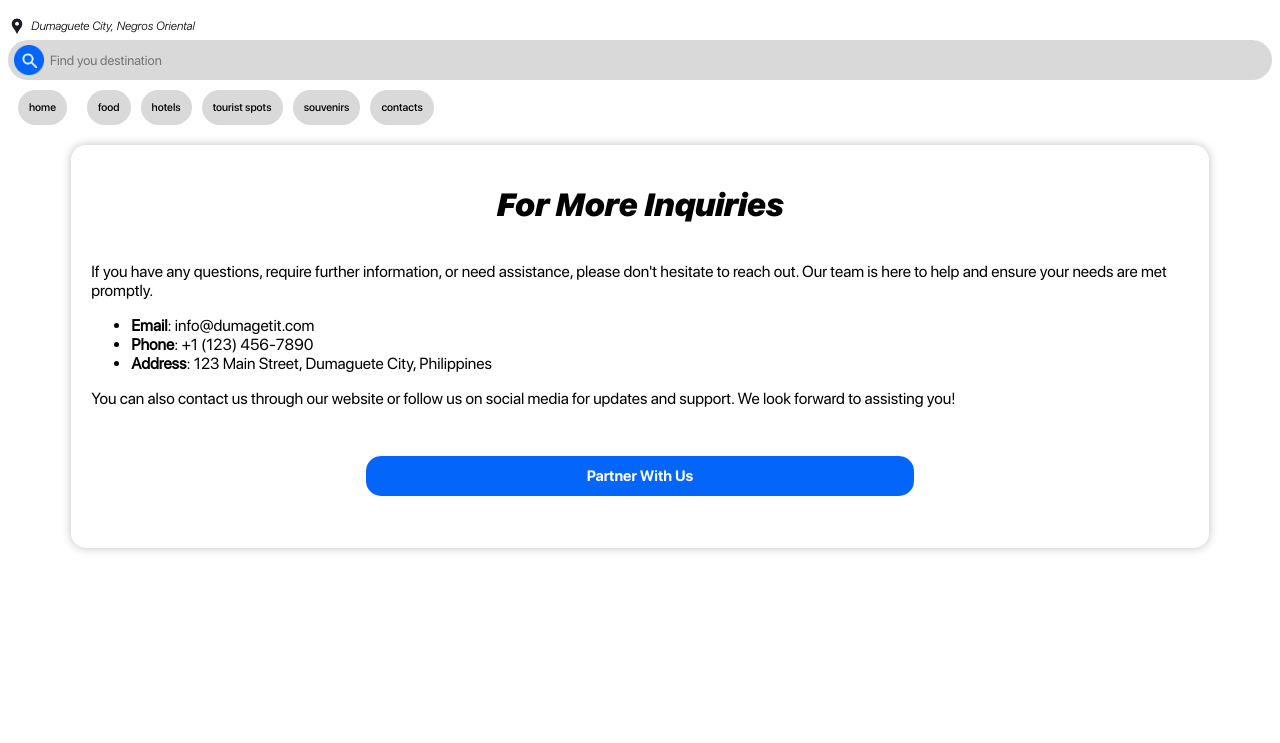
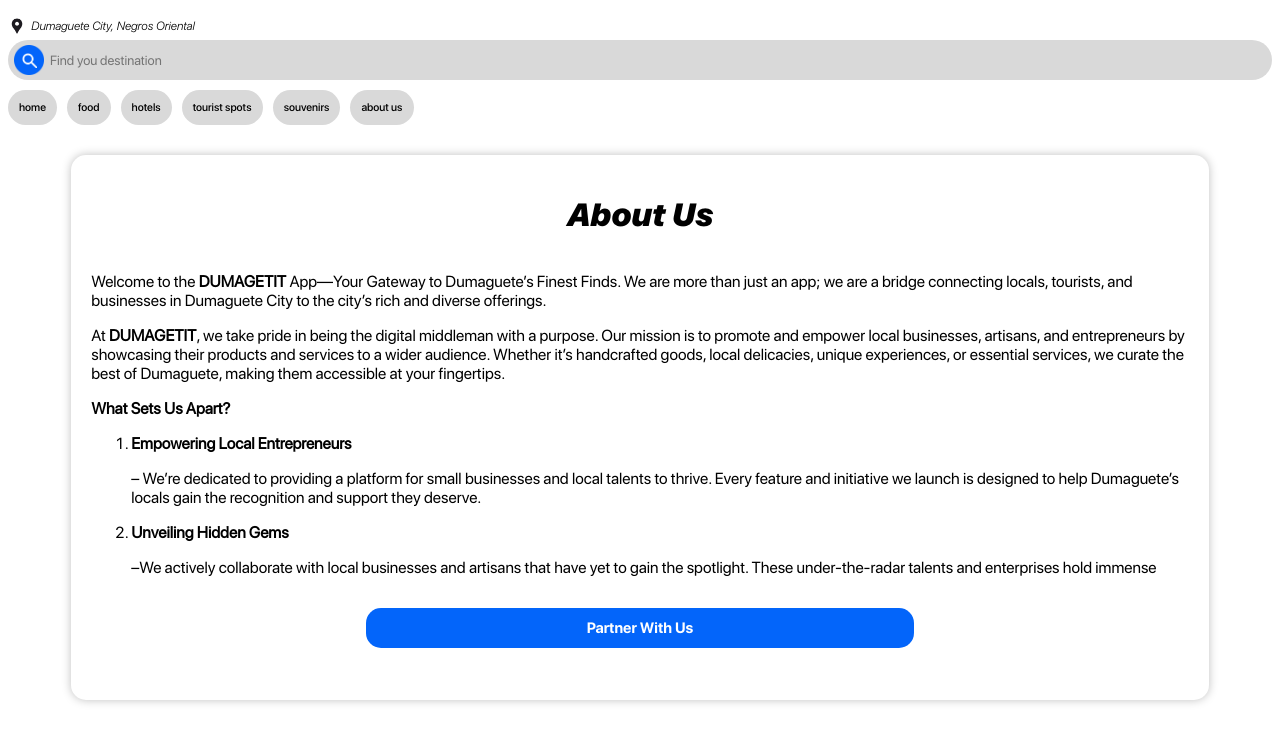
Before and after one commit to Joshua010101/DUMAGETIT, a plain HTML site: page mobileUx/contact-page.html in a window 1280 px wide. Shown: the part 51-794 px from the top of the page. Drawn offline with Linux system fonts and the light colour scheme.

Commit message:
adawbdiufa

```diff
--- a/mobileUx/contact-page.html
+++ b/mobileUx/contact-page.html
@@ -71,28 +71,42 @@
         </a>
         <a href="contact-page.html">
             <div class="contact-section">
-                <p>contacts</p>
+                <p>about us</p>
             </div>
         </a>
     </div>
     <div class="inquiries-container">
         <div class="inquiries-body">
             <div class="inquiries-title">
-                <h1>For More Inquiries</h1>
+                <h1>About Us</h1>
             </div>
             <div class="contact-info">
-                <p>If you have any questions, require further information,
-                    or need assistance, please don't hesitate to reach out.
-                    Our team is here to help and ensure your needs are met
-                    promptly.</p>
-                <ul>
-                    <li><strong>Email</strong>: info@dumagetit.com</li>
-                    <li><strong>Phone</strong>: +1 (123) 456-7890</li>
-                    <li><strong>Address</strong>: 123 Main Street, Dumaguete City, Philippines</li>
-                </ul>
-                <p>You can also contact us through our website or follow us
-                    on social media for updates and support. We look forward
-                    to assisting you!</p>
+                <p>Welcome to the <strong>DUMAGETIT</strong> App—Your Gateway to Dumaguete’s Finest Finds. We are more than just an app; we are a bridge connecting locals, tourists, and businesses in Dumaguete City to the city’s rich and diverse offerings.</p>
+
+<p>At <strong>DUMAGETIT</strong>, we take pride in being the digital middleman with a purpose. Our mission is to promote and empower local businesses, artisans, and entrepreneurs by showcasing their products and services to a wider audience. Whether it’s handcrafted goods, local delicacies, unique experiences, or essential services, we curate the best of Dumaguete, making them accessible at your fingertips.</p>
+
+<p><strong>What Sets Us Apart?</strong></p>
+<ol>
+<li><strong>Empowering Local Entrepreneurs</strong><p> – We’re dedicated to providing a platform for small businesses and local talents to thrive. Every feature and initiative we launch is designed to help Dumaguete’s locals gain the recognition and support they deserve.</p></li>
+
+
+<li><strong>Unveiling Hidden Gems </strong><p>–We actively collaborate with local businesses and artisans that have yet to gain the spotlight. These under-the-radar talents and enterprises hold immense potential and unique offerings, and we are committed to bringing their stories and products to a wider audience.</p></li>
+
+
+<li><strong>Convenience Redefined</strong> <p>– Whether you’re a resident looking for a trusted service or a tourist eager to explore Dumaguete’s treasures, our app is your reliable companion.</p></li>
+
+
+<li><strong>Community-Centric Vision</strong><p> – We aim to foster a sense of community and pride by celebrating the cultural heritage and unique identity of Dumaguete City.</p></li>
+
+
+
+<p>Our Commitment:</p>
+<p><strong>DUMAGETIT</strong> is built on the values of trust, collaboration, and innovation. By bridging the gap between buyers and sellers, we aim to stimulate local economic growth while giving everyone the opportunity to experience the warmth and creativity of Dumaguete’s people.</p>
+
+<p>Join us in supporting local businesses and discovering Dumaguete City in its most authentic light. With <strong>DUMAGETIT</strong>, you’re not just making a transaction—you’re contributing to a thriving community.</p>
+
+<p>Together, let’s redefine the way we shop, discover, and celebrate Dumaguete’s finest finds!</p>
+
             </div>
             <button type="button" id="partner-button"><a href="partner-with-us-page.html" class="partner-link">Partner With Us</a></button>
         </div>
--- a/mobileUx/mobile.css
+++ b/mobileUx/mobile.css
@@ -958,8 +958,9 @@ footer.expanded {
 .home-section-pages {
     display: flex;
     gap: 10px;
-    height: 25px;
+    height: 34.8px;
     margin-bottom: 20px;
+    overflow-y: scroll;
 }
 
 .home-section-pages a{
@@ -977,7 +978,7 @@ footer.expanded {
     margin: 11px;
 }
 
-.food-section, .hotel-section, .tourist-spot-section,.home-section,
+.food-section, .hotel-section, .tourist-spot-section, .home-section,
 .souvenirs-section, .contact-section {
     background-color: #d9d9d9;
     display: flex;
@@ -985,7 +986,9 @@ footer.expanded {
     border-radius: 20px;
 }
 
-.food-section {
+
+
+.home-section {
     margin-left: 10px;
 }
 
@@ -999,6 +1002,7 @@ footer.expanded {
 
 .contact-section {
     margin-right: 10px;
+    width: 64px;
 }
 
 .content {
@@ -1334,6 +1338,15 @@ footer.expanded {
     text-align: center;
 }
 
+.contact-info {
+    height: 40vh;
+    overflow-y: scroll;
+}
+
+.contact-info p {
+    font-family: sfprodisplay_regular;
+}
+
 .contact-info li {
     font-family: sfprodisplay_regular;
 }
```
Also changed, not shown: mobileUx/food-page.html (+1 -1 lines), mobileUx/hotel-page.html (+7 -7 lines), mobileUx/partner-with-us-page.html (+6 -1 lines), mobileUx/home-page.js (line endings or trailing spaces).
